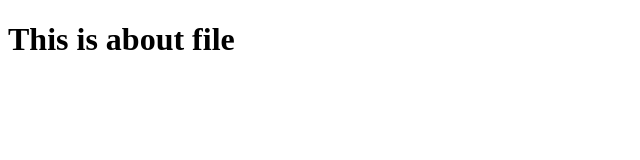
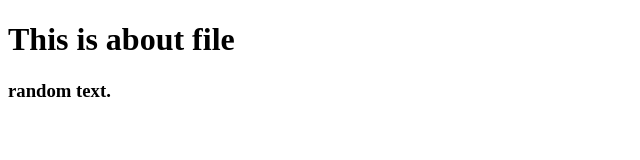
Before and after one commit to RahulNaktode/My-first-repo, a plain HTML site: page about.html in a window 1280 px wide. Shown: the whole page, without its empty margins (0-640 px from the left). Drawn offline with Linux system fonts and the light colour scheme.

Commit message:
random message added

```diff
--- a/about.html
+++ b/about.html
@@ -5,5 +5,6 @@
 </head>
 <body>
     <h1>This is about file</h1>
+    <h3>random text.</h3>
 </body>
 </html>
```
Also changed, not shown: index.html (+1 -0 lines).
